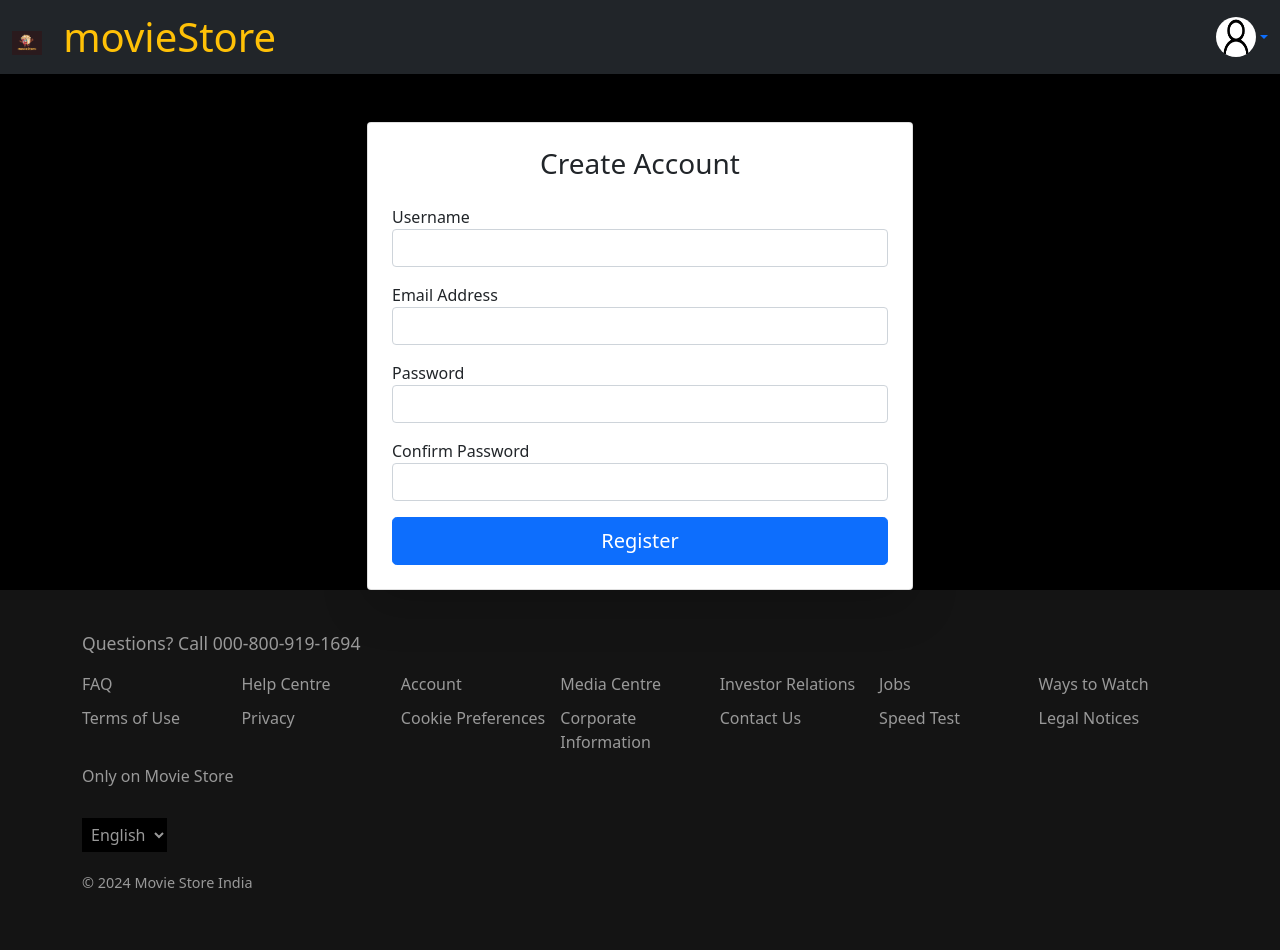
After one commit to janinath/showstore, a Django app: page /register/ in a window 1280 px wide. The commit adds this page. Run offline with Django 5.2, Linux system fonts and the light colour scheme.

Commit message:
connecting links ans moviedata 4

```diff
--- a/movies/forms.py
+++ b/movies/forms.py
@@ -0,0 +1,15 @@
+from django import forms
+from django.contrib.auth.forms import UserCreationForm
+from django.contrib.auth.models import User
+
+class UserRegisterForm(UserCreationForm):
+    email = forms.EmailField(required=True, widget=forms.EmailInput(attrs={'class': 'form-control'}))
+
+    class Meta:
+        model = User
+        fields = ['username', 'email', 'password1', 'password2']
+        widgets = {
+            'username': forms.TextInput(attrs={'class': 'form-control'}),
+            'password1': forms.PasswordInput(attrs={'class': 'form-control'}),
+            'password2': forms.PasswordInput(attrs={'class': 'form-control'}),
+        }
--- a/movies/templates/movies/navbar.html
+++ b/movies/templates/movies/navbar.html
@@ -1,9 +1,30 @@
 {% load static %}
 <nav class="navbar bg-dark">
     <div class="container-fluid">
-      <a class="navbar-brand" href="{% url 'movies:home' %}">
-        <img src="{% static 'images/logo.png' %}" alt="" width="30" height="24" class="d-inline-block align-text-top">
-        <span class="text-warning p-3 h1">movieStore</span>
-      </a>
+        <a class="navbar-brand" href="{% url 'movies:home' %}">
+            <img src="{% static 'images/logo.png' %}" alt="Logo" width="30" height="24" class="d-inline-block align-text-top">
+            <span class="text-warning p-3 h1">movieStore</span>
+        </a>
+
+        <!-- User profile section -->
+        <div class="dropdown">
+            <a href="#" class="d-flex align-items-center text-decoration-none dropdown-toggle" id="userDropdown" data-bs-toggle="dropdown" aria-expanded="false">
+                {% if user.is_authenticated %}
+                    <span class="rounded-circle bg-light text-dark d-inline-flex justify-content-center align-items-center" style="width: 40px; height: 40px; font-size: 20px;">
+                        {{ user.username|slice:":1"|upper }}
+                    </span>
+                {% else %}
+                    <img src="{% static 'images/avathar.png' %}" alt="Profile" class="rounded-circle" style="width: 40px; height: 40px;">
+                {% endif %}
+            </a>
+            <ul class="dropdown-menu dropdown-menu-end" aria-labelledby="userDropdown">
+                {% if user.is_authenticated %}
+                    <li><a class="dropdown-item" href="{% url 'movies:logout' %}">Logout</a></li>
+                {% else %}
+                    <li><a class="dropdown-item" href="{% url 'movies:login' %}">Login</a></li>
+                    <li><a class="dropdown-item" href="{% url 'movies:register' %}">Register</a></li>
+                {% endif %}
+            </ul>
+        </div>
     </div>
-  </nav>
+</nav>
--- /dev/null
+++ b/movies/templates/movies/register.html
@@ -0,0 +1,68 @@
+{% extends 'movies/base.html' %}
+
+{% block title %}Create Account{% endblock %}
+
+{% block content %}
+<div class="container mt-5">
+    <div class="row justify-content-center">
+        <div class="col-md-6">
+            <div class="card shadow-lg">
+                <div class="card-body p-4">
+                    <h3 class="text-center mb-4">Create Account</h3>
+                    <form method="POST">
+                        {% csrf_token %}
+
+                        <!-- Username Field -->
+                        <div class="form-group mb-3">
+                            <label for="username">Username</label>
+                            <input type="text" name="username" class="form-control" id="username" value="{{ form.username.value|default_if_none:'' }}">
+                            {% if form.username.errors %}
+                                <div class="text-danger">
+                                    {{ form.username.errors.as_text }}
+                                </div>
+                            {% endif %}
+                        </div>
+
+                        <!-- Email Field -->
+                        <div class="form-group mb-3">
+                            <label for="email">Email Address</label>
+                            <input type="email" name="email" class="form-control" id="email" value="{{ form.email.value|default_if_none:'' }}">
+                            {% if form.email.errors %}
+                                <div class="text-danger">
+                                    {{ form.email.errors.as_text }}
+                                </div>
+                            {% endif %}
+                        </div>
+
+                        <!-- Password1 Field -->
+                        <div class="form-group mb-3">
+                            <label for="password1">Password</label>
+                            <input type="password" name="password1" class="form-control" id="password1">
+                            {% if form.password1.errors %}
+                                <div class="text-danger">
+                                    {{ form.password1.errors.as_text }}
+                                </div>
+                            {% endif %}
+                        </div>
+
+                        <!-- Password2 Field -->
+                        <div class="form-group mb-3">
+                            <label for="password2">Confirm Password</label>
+                            <input type="password" name="password2" class="form-control" id="password2">
+                            {% if form.password2.errors %}
+                                <div class="text-danger">
+                                    {{ form.password2.errors.as_text }}
+                                </div>
+                            {% endif %}
+                        </div>
+
+                        <div class="d-grid gap-2">
+                            <button type="submit" class="btn btn-primary btn-lg">Register</button>
+                        </div>
+                    </form>
+                </div>
+            </div>
+        </div>
+    </div>
+</div>
+{% endblock %}
--- a/movies/urls.py
+++ b/movies/urls.py
@@ -1,3 +1,5 @@
+from django.contrib.auth import views as auth_views
+from django.urls import reverse_lazy
 from django.urls import path
 from . import views
 app_name='movies'
@@ -10,6 +12,8 @@ urlpatterns=[
     path('gener_view/<int:gid>',views.gener_view,name='gener_view'),
     path('single_actor/<int:aid>',views.single_actor,name='single_actor'),
     path('director_data/<int:did>',views.director_data,name='director_data'),
-    path('movie_desc/<int:mid>',views.movie_desc,name='movie_desc')
-
+    path('movie_desc/<int:mid>',views.movie_desc,name='movie_desc'),
+    path('login/', views.login_view, name='login'),
+    path('register/', views.register, name='register'),
+    path('logout/', views.logout_view, name='logout'),
 ]
--- a/movies/views.py
+++ b/movies/views.py
@@ -1,5 +1,12 @@
-from django.shortcuts import render
+from django.shortcuts import render,redirect
 from . models import *
+from django.contrib.auth import authenticate, login
+from django.contrib.auth.decorators import login_required
+from django.contrib import messages
+from .forms import UserRegisterForm
+from django.contrib.auth import logout
+from django.urls import reverse
+
 # Create your views here.
 def Home(request):
     all_gen=Genre.objects.all
@@ -7,35 +14,35 @@ def Home(request):
         'all_gen':all_gen
     }
     return render(request,'movies/home.html',context)
-
+@login_required
 def Actors(request):
     actors=Actor.objects.all()
     context={
         'actors':actors
     }
     return render(request,'movies/actor.html',context)
-
+@login_required
 def Movies(request):
     mov=Movie.objects.all()
     context={
         'mov':mov
     }
     return render(request,'movies/movies.html',context)
-
+@login_required
 def Directors(request):
     directors=Director.objects.all()
     context={
         'directors':directors
     }
     return render(request,'movies/director.html',context)
-
+@login_required
 def Genres(request):
     geners=Genre.objects.all()
     context={
         'geners':geners
     }
     return render(request,'movies/genre.html',context)
-
+@login_required
 def gener_view(request,gid):
     single_gen=Genre.objects.get(id=gid)
     movie_acc_gen=Movie.objects.filter(genre=single_gen)
@@ -43,6 +50,7 @@ def gener_view(request,gid):
         'mov':movie_acc_gen
     }
     return render(request,'movies/movies.html',context)
+@login_required
 def single_actor(request,aid):
     one_actor=Actor.objects.get(id=aid)
     actor_movies=Movie.objects.filter(actors=one_actor)
@@ -51,6 +59,7 @@ def single_actor(request,aid):
         'mov':actor_movies
     }
     return render(request,'movies/movies.html',context)
+@login_required
 def director_data(request,did):
     one_dir=Director.objects.get(id=did)
     dir_movies=Movie.objects.filter(director=one_dir)
@@ -59,5 +68,40 @@ def director_data(request,did):
         'mov':dir_movies
     }
     return render(request,'movies/movies.html',context)
+@login_required
 def movie_desc(request,mid):
-    return render(request,'movies/moviepage.html')
+    one_movie=Movie.objects.get(id=mid)
+    context = {
+        'one_movie' : one_movie
+    }
+    return render(request,'movies/moviepage.html',context)
+
+def login_view(request):
+    if request.method == 'POST':
+        username = request.POST['username']
+        password = request.POST['password']
+        user = authenticate(request, username=username, password=password)
+        if user is not None:
+            login(request, user)
+            return redirect('movies:home')  # Redirect to the home page after login
+        else:
+            messages.error(request, "Invalid username or password.")
+    return render(request, 'movies/login.html')
+
+def register(request):
+    if request.method == 'POST':
+        form = UserRegisterForm(request.POST)
+        if form.is_valid():
+            user = form.save()
+            login(request, user)
+            messages.success(request, 'Your account has been created successfully.')
+            return redirect('movies:home')  # Redirect to home page after successful registration
+    else:
+        form = UserRegisterForm()
+    return render(request, 'movies/register.html', {'form': form})
+def logout_view(request):
+    # This will log the user out
+    logout(request)
+
+    # Redirect to home page after logout
+    return redirect(reverse('movies:home'))
--- a/showstore/settings.py
+++ b/showstore/settings.py
@@ -128,3 +128,4 @@ STATICFILES_DIRS = [
 DEFAULT_AUTO_FIELD = 'django.db.models.BigAutoField'
 MEDIA_URL='/media/'
 MEDIA_ROOT=BASE_DIR /'media'
+LOGOUT_REDIRECT_URL = 'movies:home'
```
Also changed, not shown: movies/templates/movies/home.html (+2 -5 lines), movies/templates/movies/login.html (added, +39 -0 lines), movies/templates/movies/moviepage.html (+91 -0 lines), db.sqlite3, movies/static/images/avathar.png (added).
